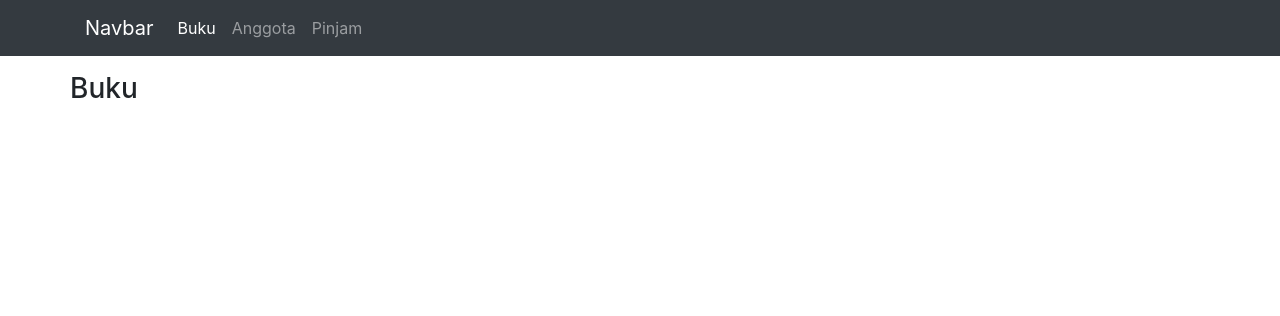
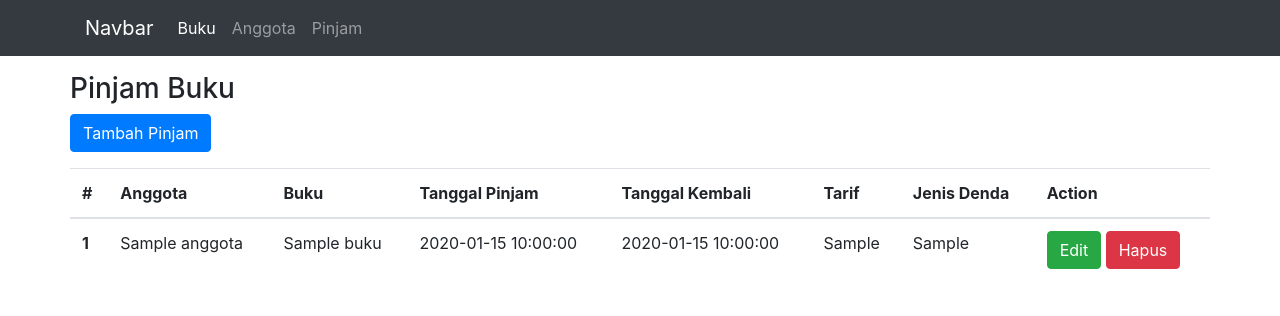
Before and after one commit to adiyatzzz/challangesmk_3, a PHP site: page /index.php?page=pinjam in a window 1280 px wide. Shown: the top 316 px of the page. Run offline with PHP 8.4, Linux system fonts and the light colour scheme; tables that the repository leaves empty or names only in its code hold one stand-in row (values such as "Sample post").

Commit message:
2nd init commit

```diff
--- /dev/null
+++ b/function/function.php
@@ -0,0 +1,16 @@
+<?php
+
+$conn = mysqli_connect('localhost', 'root', '', 'perpustakaan');
+
+function query($query)
+{
+    global $conn;
+
+    $result = mysqli_query($conn, $query);
+    $rows = [];
+
+    while ($row = mysqli_fetch_assoc($result)) {
+        $rows[] = $row;
+    }
+    return $rows;
+}
--- a/index.php
+++ b/index.php
@@ -1,3 +1,9 @@
+<?php
+
+include('function/function.php');
+
+?>
+
 <!DOCTYPE html>
 <html lang="en">
 
@@ -19,13 +25,13 @@
             <div class="collapse navbar-collapse" id="navbarNav">
                 <ul class="navbar-nav">
                     <li class="nav-item active">
-                        <a class="nav-link" href="">Buku <span class="sr-only">(current)</span></a>
+                        <a class="nav-link" href="index.php">Buku <span class="sr-only">(current)</span></a>
                     </li>
                     <li class="nav-item">
-                        <a class="nav-link" href="#">Anggota</a>
+                        <a class="nav-link" href="?page=anggota">Anggota</a>
                     </li>
                     <li class="nav-item">
-                        <a class="nav-link" href="#">Pinjam</a>
+                        <a class="nav-link" href="?page=pinjam">Pinjam</a>
                     </li>
                 </ul>
             </div>
@@ -38,6 +44,10 @@
             switch ($_GET['page']) {
                 case 'anggota':
                     require_once 'template/anggota.php';
+                    break;
+
+                case 'pinjam':
+                    require_once 'template/pinjam.php';
                     break;
 
                 default:
--- a/template/pinjam.php
+++ b/template/pinjam.php
@@ -0,0 +1,52 @@
+<div class="container">
+    <div class="row mt-3">
+        <h3>Pinjam Buku</h3>
+    </div>
+
+    <div class="row">
+        <a href="?page=tambah_pinjam" class="btn btn-primary">Tambah Pinjam</a>
+    </div>
+    <div class="row mt-3">
+        <table class="table table-hover">
+            <thead>
+                <tr>
+                    <th scope="col">#</th>
+                    <th scope="col">Anggota</th>
+                    <th scope="col">Buku</th>
+                    <th scope="col">Tanggal Pinjam</th>
+                    <th scope="col">Tanggal Kembali</th>
+                    <th scope="col">Tarif</th>
+                    <th scope="col">Jenis Denda</th>
+                    <th scope="col">Action</th>
+                </tr>
+            </thead>
+            <tbody>
+                <?php
+                $query = "SELECT `pinjam_buku`.*, `anggota`.`nama`, `buku`.`judul`, `denda`.`tarif_denda`, `denda`.`jns_denda`
+                FROM pinjam_buku
+                INNER JOIN `anggota` ON `pinjam_buku`.`no_anggota` = `anggota`.`no_anggota`
+                INNER JOIN `buku` ON `pinjam_buku`.`no_buku` = `buku`.`no_buku`
+                INNER JOIN `denda` ON `pinjam_buku`.`kode_pinjam` = `denda`.`kode_pinjam`";
+                $data = query($query);
+                $no = 1;
+
+                foreach ($data as $d) :
+                ?>
+                    <tr>
+                        <th scope="row"><?= $no++ ?></th>
+                        <td><?= $d['nama'] ?></td>
+                        <td><?= $d['judul'] ?></td>
+                        <td><?= $d['tgl_pinjam'] ?></td>
+                        <td><?= $d['tgl_kembali'] ?></td>
+                        <td><?= $d['tarif_denda'] ?></td>
+                        <td><?= $d['jns_denda'] ?></td>
+                        <td>
+                            <a href="?page=editpinjam&id=<?= $d['id'] ?>" class="btn btn-success">Edit</a>
+                            <a href="" class="btn btn-danger">Hapus</a>
+                        </td>
+                    </tr>
+                <?php endforeach; ?>
+            </tbody>
+        </table>
+    </div>
+</div>
```
Also changed, not shown: template/tambah_pinjam.php (added, +26 -0 lines).
